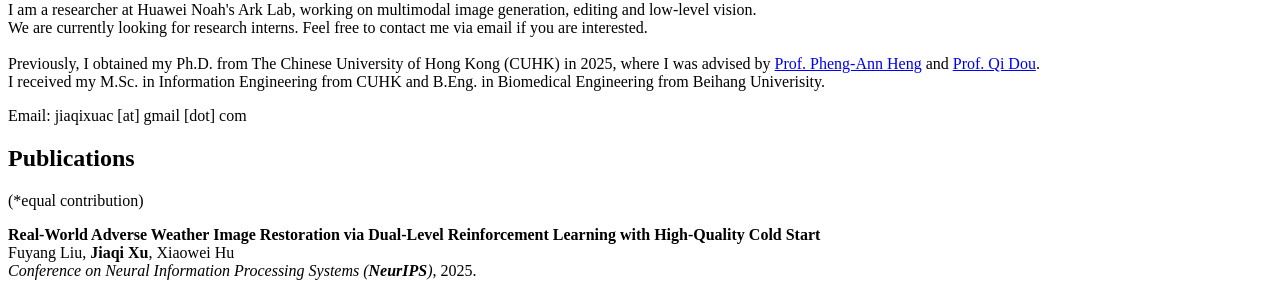
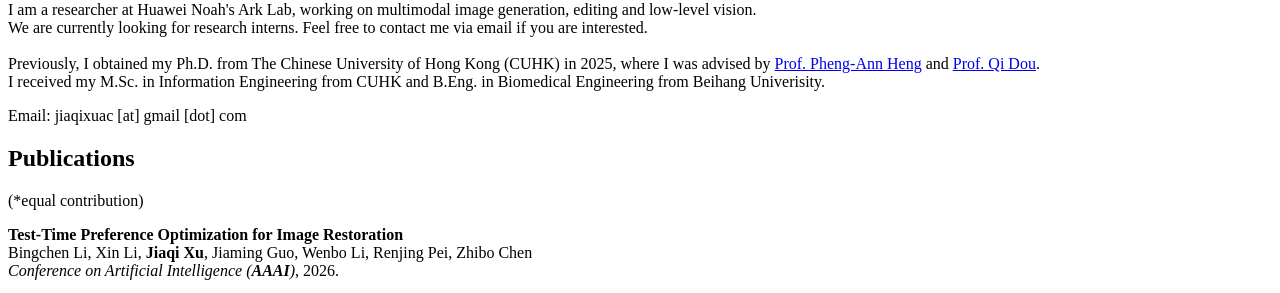
Before and after one commit to jiaqixuac/jiaqixuac.github.io, a plain HTML site: page index.html in a window 1280 px wide. Shown: the part 451-744 px from the top of the page. Drawn offline with Linux system fonts and the light colour scheme.

Commit message:
update index.html

```diff
--- a/index.html
+++ b/index.html
@@ -36,6 +36,11 @@
 
 <h2><b>Publications</b></h2>
 (*equal contribution)
+
+<p><b>Test-Time Preference Optimization for Image Restoration</b><br>
+    Bingchen Li, Xin Li, <b>Jiaqi Xu</b>, Jiaming Guo, Wenbo Li, Renjing Pei, Zhibo Chen<br>
+    <i>Conference on Artificial Intelligence (<b>AAAI</b>)</i>, 2026.<br>
+</p>
 
 <p><b>Real-World Adverse Weather Image Restoration via Dual-Level Reinforcement Learning with High-Quality Cold Start</b><br>
     Fuyang Liu, <b>Jiaqi Xu</b>, Xiaowei Hu<br>
@@ -220,7 +225,7 @@
 <li>
     <b> Conference Reviews </b>
     <p>
-        ICLR26, AAAI 26, WACV 26,
+        CVPR 26, ICLR 26, AAAI 26, WACV 26,
         NeruIPS 25, ICCV 25, ICML 25, CVPR 25, ICLR 25, AAAI 25, MICCAI 25, ICME 25,<br>
         ECCV 24, ICML 24, ICLR 24, AAAI 24, ACM MM 24, MICCAI 24, ICME 24, ISBI 24,<br>
         CVPR 23, NeurIPS 23, ACM MM 23, MICCAI 23, ISBI 23,
```
